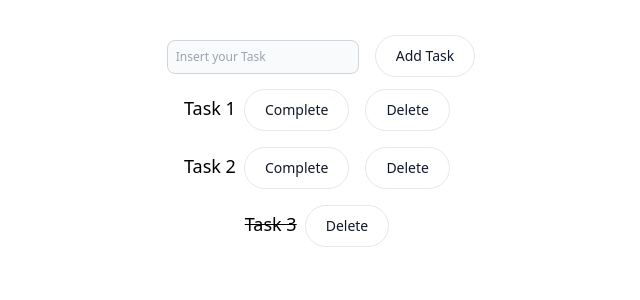
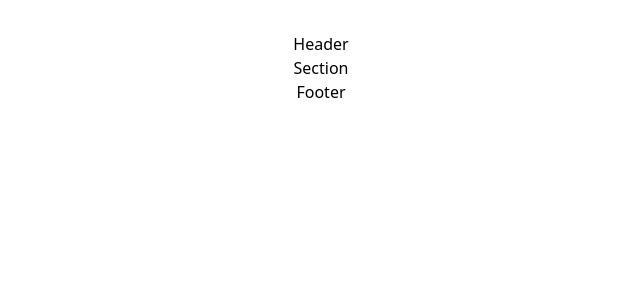
Before and after one commit to emonsalves/DFL-REACT-2--LIST, a React (Vite) app: page / in a window 1280 px wide. Shown: the top 300 px of the page, without its empty margins (319-959 px from the left). Built offline with nearby package versions, Linux system fonts and the light colour scheme.

Commit message:
Feat: Components and useState

```diff
--- a/src/App.jsx
+++ b/src/App.jsx
@@ -1,37 +1,19 @@
 import { useState } from "react"
-import reactLogo from "./assets/react.svg"
+import {DbPersonal} from "./data/data.js"
+import  Header  from "./layout/Header"
+import  Section  from "./layout/Section"
+import  Footer  from "./layout/Footer"
 import "./App.css"
-import Tasks from "./components/Tasks"
-import Colores from "./components/Colores"
 
 function App() {
-  const [count, setCount] = useState(0)
+  const [arrayDb, setArrayDb] = useState([DbPersonal])
+  console.log({arrayDb})
 
   return (
     <div className="App">
-      {/* <div>
-        <a href="https://vitejs.dev" target="_blank">
-          <img src="/vite.svg" className="logo" alt="Vite logo" />
-        </a>
-        <a href="https://reactjs.org" target="_blank">
-          <img src={reactLogo} className="logo react" alt="React logo" />
-        </a>
-      </div>
-      <h1>Vite + React</h1>
-      <div className="card">
-        <button onClick={() => setCount((count) => count + 1)}>
-          count is {count}
-        </button>
-        <p>
-          Edit <code>src/App.jsx</code> and save to test HMR
-        </p>
-      </div>
-      <p className="read-the-docs">
-        Click on the Vite and React logos to learn more
-      </p>
-      <h1 class="text-3xl font-bold underline">Hello world!</h1> */}
-      <Tasks />
-      {/* <Colores/> */}
+            <Header/>
+            <Section/>
+            <Footer/>
     </div>
   )
 }
--- /dev/null
+++ b/src/data/data.js
@@ -0,0 +1,22 @@
+export const DbPersonal = [
+    {
+        id: "1",
+        nombre: "Verena Alvarez",
+        correo: "colaborador1@colaborador1.com"
+    },
+    {
+        id: "2",
+        nombre: "Alejandro Gonzalez",
+        correo: "colaborador2@colaborador2.com"
+    },
+    {
+        id: "3",
+        nombre: "Sebastian Oyarzo",
+        correo: "colaborador3@colaborador3.com"
+    },
+    {
+        id: "4",
+        nombre: "Francisco Nuñez",
+        correo: "colaborador4@colaborador4.com"
+    }
+]
--- /dev/null
+++ b/src/layout/Footer.jsx
@@ -0,0 +1,7 @@
+function Footer() {
+  return (
+    <div>Footer</div>
+  )
+}
+
+export default Footer
--- /dev/null
+++ b/src/layout/Header.jsx
@@ -0,0 +1,7 @@
+function Header() {
+  return (
+    <div>Header</div>
+  )
+}
+
+export default Header
--- /dev/null
+++ b/src/layout/Section.jsx
@@ -0,0 +1,7 @@
+function Section() {
+  return (
+    <div>Section</div>
+  )
+}
+
+export default Section
```
